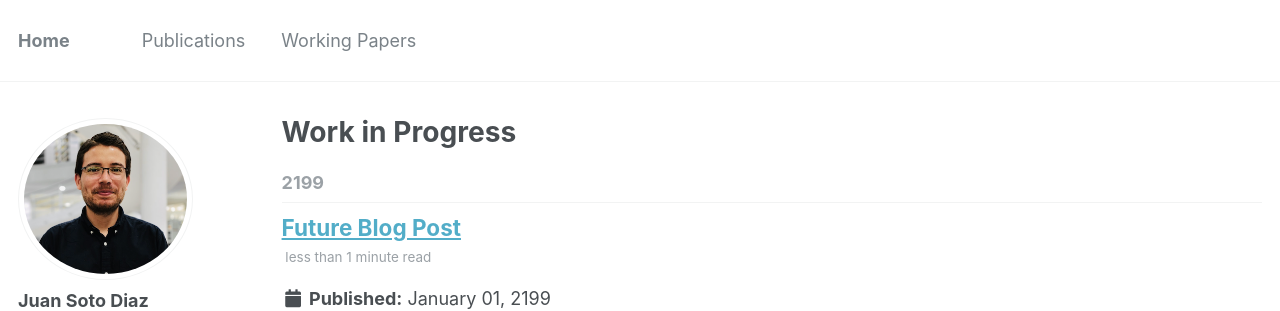
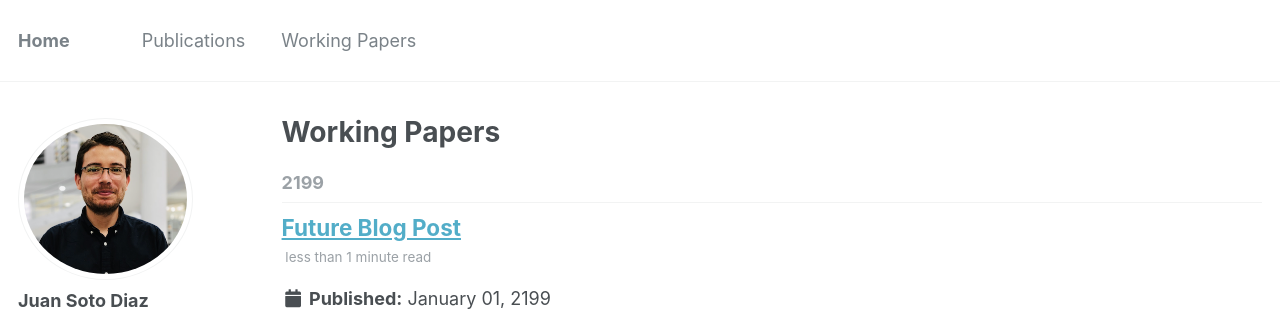
Before and after one commit to pedrofierroz87/pedrofierroz87.github.io, a Jekyll site: the page built from _pages/year-archive.html, in a window 1280 px wide and 900 px high. Shown: the top 311 px of the window. Built offline with Jekyll 4.4.1, drawn with Linux system fonts in a browser that asks for light colours; some web fonts are replaced.

Commit message:
Update year-archive.html

```diff
--- a/_pages/year-archive.html
+++ b/_pages/year-archive.html
@@ -1,7 +1,7 @@
 ---
 layout: archive
 permalink: /year-archive/
-title: "Work in Progress"
+title: "Working Papers"
 author_profile: true
 redirect_from:
   - /wordpress/blog-posts/
```
